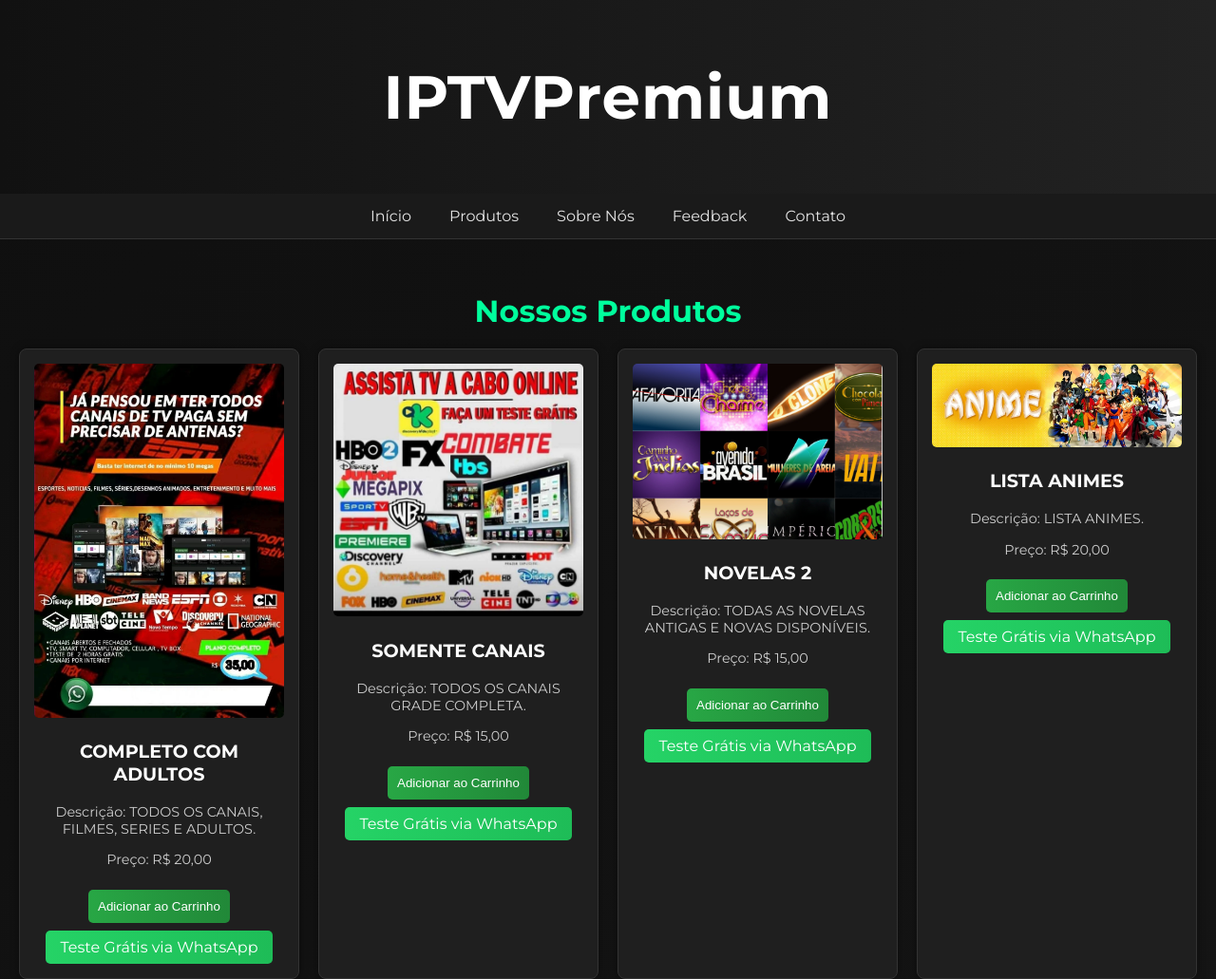
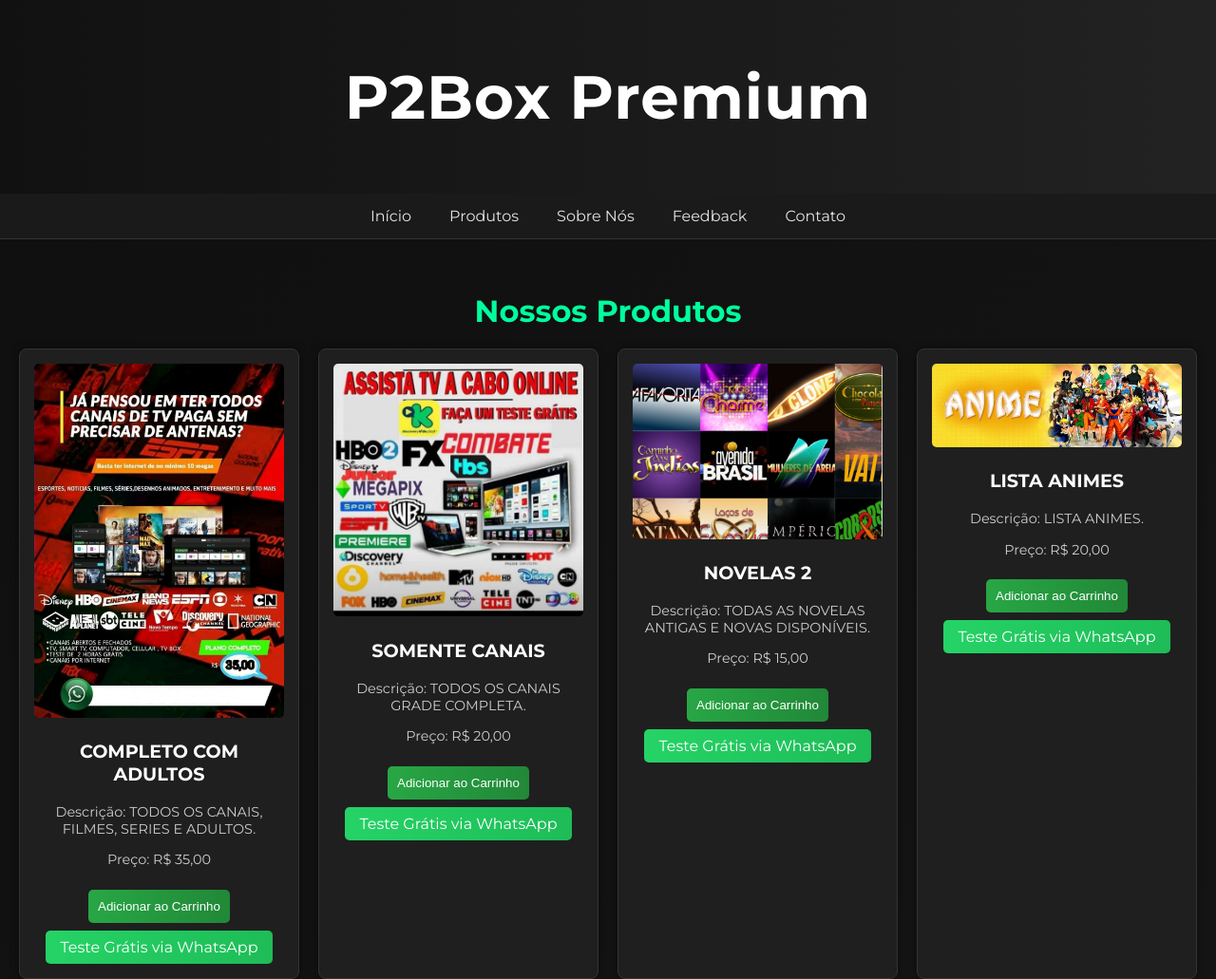
Before and after one commit to RBinovaweb/lojaIPTV, a plain HTML site: page index.html in a window 1280 px wide. Shown: the top 1031 px of the page at 95% size. Drawn offline with Linux system fonts and the light colour scheme.

Commit message:
Update index.html

```diff
--- a/index.html
+++ b/index.html
@@ -11,7 +11,7 @@
 <body>
 
 <header>
-    <h1>IPTVPremium</h1>
+    <h1>P2Box Premium</h1>
 </header>
 
 <nav id="navbar">
@@ -30,7 +30,7 @@
             <div class="product-info">
                 <h3>COMPLETO COM ADULTOS</h3>
                 <p>Descrição: TODOS OS CANAIS, FILMES, SERIES E ADULTOS.</p>
-                <p>Preço: R$ 20,00</p>
+                <p>Preço: R$ 35,00</p>
                 <button>Adicionar ao Carrinho</button>
                 <a class="whatsapp-btn" href="https://wa.me/27997974777?text=Gostaria%20do%20teste%20grátis%20do%20pacote%20Completo%20com%20Adultos">Teste Grátis via WhatsApp</a>
             </div>
@@ -41,7 +41,7 @@
             <div class="product-info">
                 <h3>SOMENTE CANAIS</h3>
                 <p>Descrição: TODOS OS CANAIS GRADE COMPLETA.</p>
-                <p>Preço: R$ 15,00</p>
+                <p>Preço: R$ 20,00</p>
                 <button>Adicionar ao Carrinho</button>
                 <a class="whatsapp-btn" href="https://wa.me/27997974777?text=Gostaria%20do%20teste%20grátis%20do%20pacote%20Só%20Canais">Teste Grátis via WhatsApp</a>
             </div>
```
